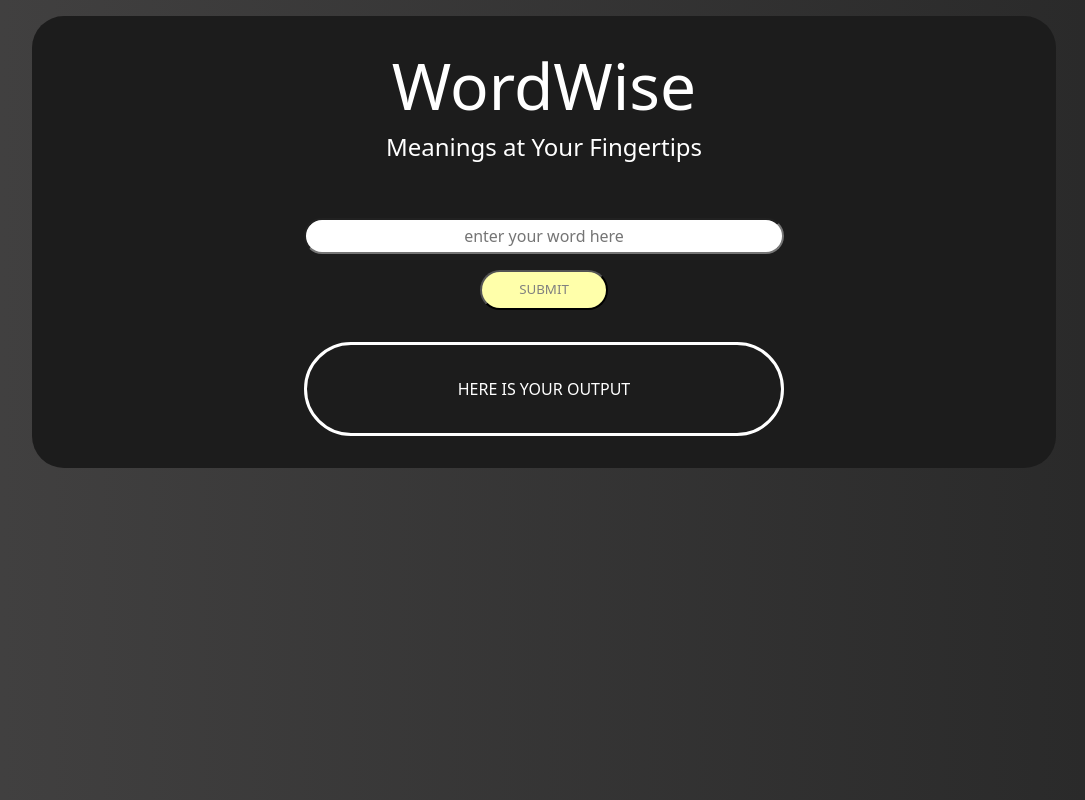
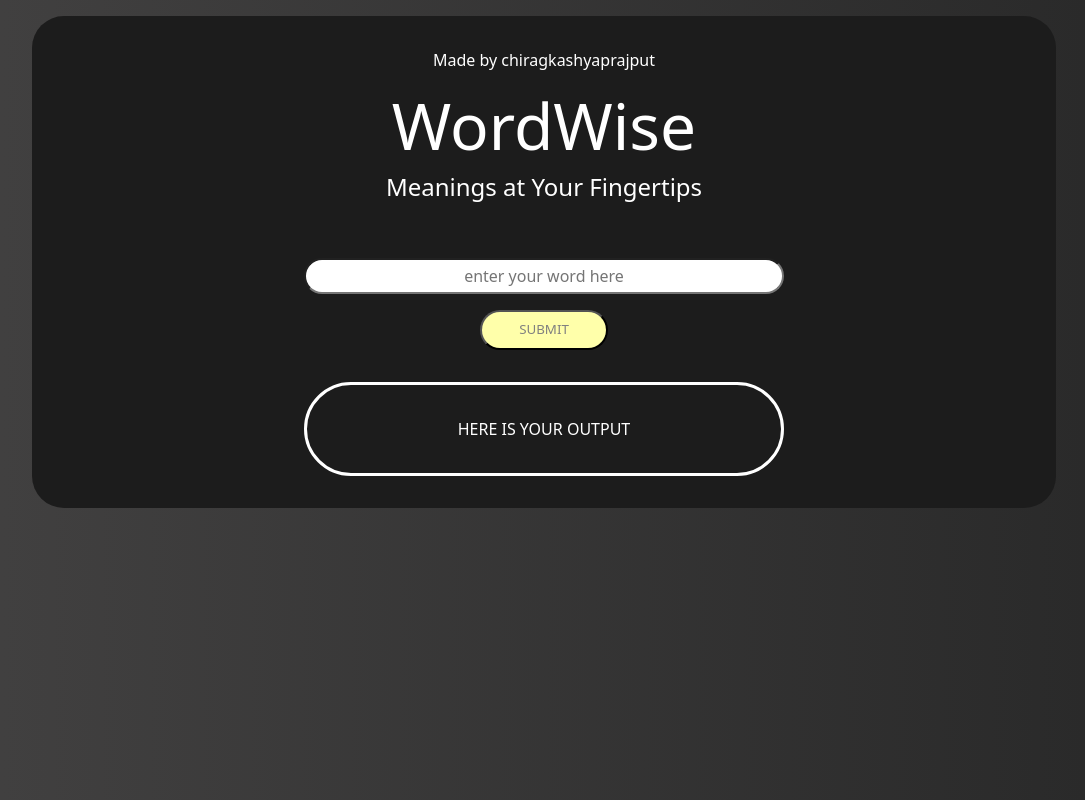
Before and after one commit to chiragkashyap267/front-end-projects, a plain HTML site: page index.html in a window 1280 px wide. Shown: the whole page, without its empty margins (96-1181 px from the left). Drawn offline with nearby package versions, Linux system fonts and the light colour scheme.

Commit message:
Update index.html
added ny name in it

```diff
--- a/index.html
+++ b/index.html
@@ -19,6 +19,7 @@
 
 <body>
    <div class="outer">
+    <p>Made by chiragkashyaprajput</p>
     <h1>WordWise</h1>
     <h4>Meanings at Your Fingertips</h4>
     <div class="input"> <input placeholder="enter your word here">  </input></div>
@@ -30,4 +31,5 @@
   <script src="practice.js"></script>
 </body>
 
+
 </html>
```
